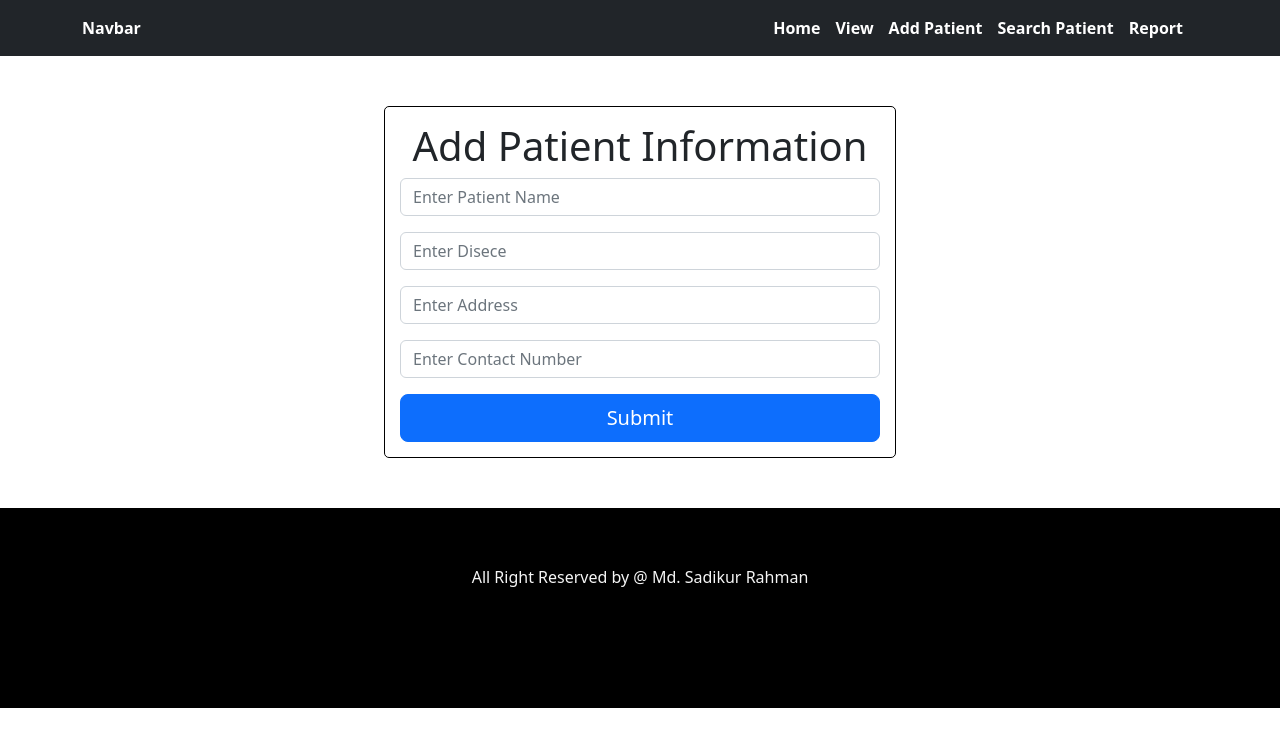
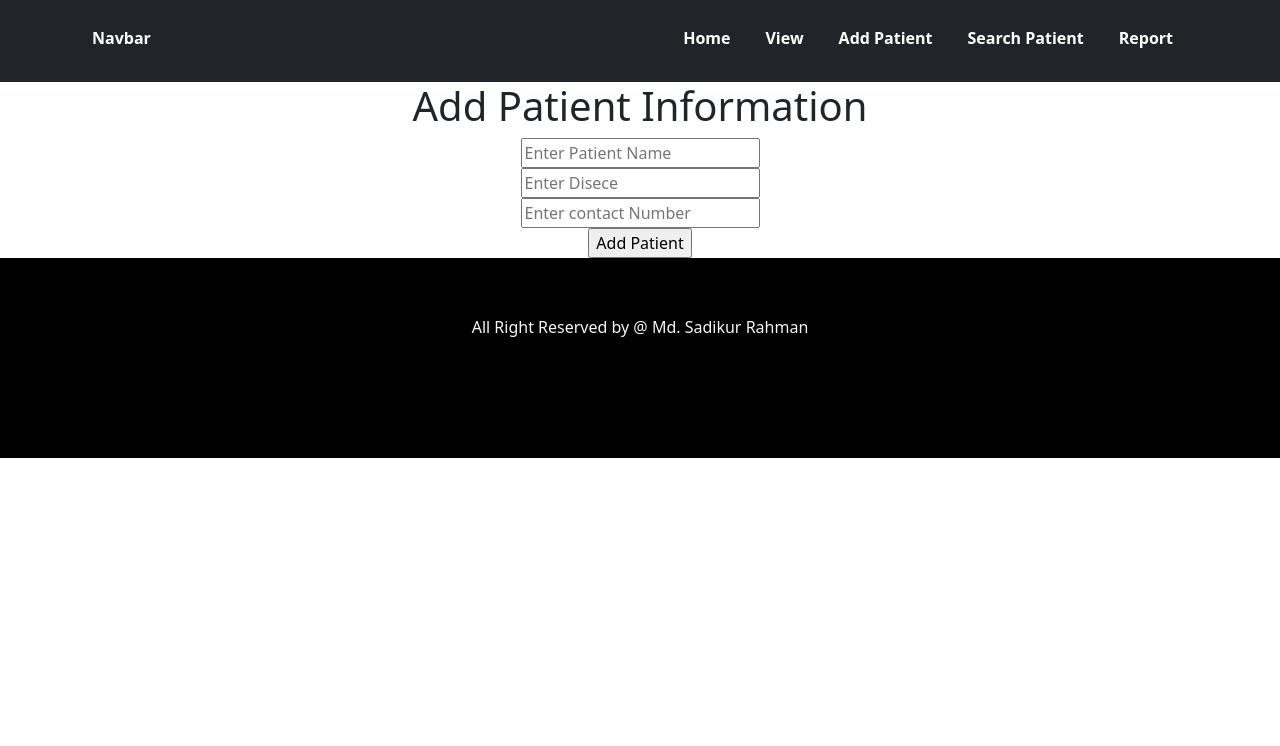
Before and after one commit to Sadik182/Patient-Management-System, a React (Create React App) app: page /insert in a window 1280 px wide. Shown: the top 746 px of the page. Built offline with nearby package versions, Linux system fonts and the light colour scheme.

Commit message:
POST method done

```diff
--- a/src/App.js
+++ b/src/App.js
@@ -4,9 +4,9 @@ import Footer from './components/Footer/Footer';
 import Header from './components/Header/Header';
 import Home from './components/Home/Home';
 import View from './components/View/View';
-import AddPatient from './components/AddPatient/AddPatient';
 import Search from './components/Search/Search'
 import Report from './components/Report/Report'
+import AddPatient from './components/AddPatient/AddPatient';
 
 function App() {
   return (
--- a/src/components/AddPatient/AddPatient.css
+++ /dev/null
@@ -1,9 +0,0 @@
-.form-container {
-    width: 40%;
-    margin: auto;
-    margin-top: 50px;
-    margin-bottom: 50px;
-    border: 1px solid black;
-    border-radius: 5px;
-    padding: 15px;
-}
--- a/src/components/AddPatient/AddPatient.js
+++ b/src/components/AddPatient/AddPatient.js
@@ -1,31 +1,44 @@
-import React from "react";
-import { Button, Form } from "react-bootstrap";
-import './AddPatient.css'
+import React from 'react';
+import { Form } from 'react-bootstrap';
 
-const Add_Patient = () => {
-  return (
-    <Form className="form-container">
-      <h1>Add Patient Information</h1>
-      <Form.Group className="mb-3" controlId="">
-        <Form.Control type="text" placeholder="Enter Patient Name" />
-      </Form.Group>
-      <Form.Group className="mb-3" controlId="">
-        <Form.Control type="text" placeholder="Enter Disece" />
-      </Form.Group>
-      <Form.Group className="mb-3" controlId="">
-        <Form.Control type="text" placeholder="Enter Address" />
-      </Form.Group>
-      <Form.Group className="mb-3" controlId="">
-        <Form.Control type="text" placeholder="Enter Contact Number" />
-      </Form.Group>
+const AddPatient = () => {
+    const addPatient = (event) => {
+      event.preventDefault();
+      const name = event.target.name.value;
+      const disece = event.target.disece.value;
+      const number = event.target.number.value;
+      const data = { name, disece, number };
 
-      <Button className="w-100" variant="primary" size="lg"  type="submit">
-        Submit
-      </Button>
-
-
-    </Form>
-  );
+      //Send to Database
+      fetch("http://localhost:5000/patient", {
+        method: "POST",
+        headers: {
+          "Content-Type": "application/json",
+        },
+        body: JSON.stringify(data),
+      })
+        .then((response) => response.json())
+        .then((data) => {
+          console.log("Success:", data);
+          alert("Patient Added Successfully");
+          event.target.reset();
+        })
+        .catch((error) => {
+          console.error("Error:", error);
+        });
+    };
+    return (
+        <div>
+            <form onSubmit={addPatient}>
+                <h1>Add Patient Information</h1>
+                <input type="text" name="name" placeholder="Enter Patient Name" required />
+                <br />
+                <input type="text" name="disece" placeholder="Enter Disece" required /> <br />
+                <input type="text" name="number" placeholder="Enter contact Number" required /> <br />
+                <input type="submit" value="Add Patient" />
+            </form>
+        </div>
+    );
 };
 
-export default Add_Patient;
+export default AddPatient;
--- a/src/components/Header/Header.css
+++ b/src/components/Header/Header.css
@@ -1,7 +1,10 @@
+
 .navbar a {
 color: white;
 text-decoration: none;
 margin-right: 15px;
 font-weight: bold;
 font-size: 16px;
+height: 50px;
+padding: 10px;
 }
--- a/src/components/Header/Header.js
+++ b/src/components/Header/Header.js
@@ -5,7 +5,7 @@ import './Header.css'
 
 const Header = () => {
   return (
-    <div>
+    <div className="header">
       <Navbar bg="dark" variant="dark">
         <Container>
           <Navbar.Brand href="#home">Navbar</Navbar.Brand>
--- a/src/components/Home/Home.js
+++ b/src/components/Home/Home.js
@@ -1,9 +1,10 @@
 import React from 'react';
+import './Home.css'
 
 const Home = () => {
     return (
         <div className='home'>
-            <h1>Welcome to Patient Management System</h1>
+            <h1 className='home-title'>Welcome to Patient Management System</h1>
             <h2>This is Home Page</h2>
         </div>
     );
--- a/src/components/View/View.css
+++ b/src/components/View/View.css
@@ -0,0 +1,7 @@
+.t-body {
+    margin: 30px 0;
+}
+.search_box {
+    width: 50%;
+    margin: auto;
+}
--- a/src/components/View/View.js
+++ b/src/components/View/View.js
@@ -1,9 +1,23 @@
-import React from 'react';
-import { Button, Table } from 'react-bootstrap';
+import React from "react";
+import "./View.css";
+import { Button, Form, InputGroup, Table } from "react-bootstrap";
 
 const View = () => {
   return (
-        <Table striped bordered hover>
+    <>
+      <div className="search_box">
+      <InputGroup className="mt-3">
+        <Form.Control
+          placeholder="Search Patient"
+          aria-label="Search Patient"
+          aria-describedby="basic-addon2"
+        />
+        <Button variant="outline-secondary" id="button-addon2">
+          Button
+        </Button>
+      </InputGroup>
+      </div>
+      <Table striped bordered hover className="t-body">
         <thead>
           <tr>
             <th>Patient ID</th>
@@ -20,9 +34,12 @@ const View = () => {
             <td>Fivver</td>
             <td>01715925172</td>
             <td>
-            <Button variant='outline' className="text-primary fw-bold">Update</Button> {'|'}
-            <Button variant='outline'>Delete</Button> {'|'}
-            <Button variant='outline'>Print</Button>
+              <Button variant="outline" className="text-primary fw-bold">
+                Update
+              </Button>{" "}
+              {"|"}
+              <Button variant="outline" className="text-danger fw-bold">Delete</Button> {"|"}
+              <Button variant="outline" className="text-success fw-bold">Print</Button>
             </td>
           </tr>
           <tr>
@@ -31,9 +48,12 @@ const View = () => {
             <td>Arssdfr</td>
             <td>01715925172</td>
             <td>
-            <Button variant='outline' className="text-primary fw-bold">Update</Button> {'|'}
-            <Button variant='outline'>Delete</Button> {'|'}
-            <Button variant='outline'>Print</Button>
+              <Button variant="outline" className="text-primary fw-bold">
+                Update
+              </Button>{" "}
+              {"|"}
+              <Button variant="outline" className="text-danger fw-bold">Delete</Button> {"|"}
+              <Button variant="outline" className="text-success fw-bold">Print</Button>
             </td>
           </tr>
           <tr>
@@ -42,14 +62,17 @@ const View = () => {
             <td>Srsdfer</td>
             <td>01715925172</td>
             <td>
-            <Button variant='outline' className="text-primary fw-bold">Update</Button> {'|'}
-            <Button variant='outline'>Delete</Button> {'|'}
-            <Button variant='outline'>Print</Button>
+              <Button variant="outline" className="text-primary fw-bold">
+                Update
+              </Button>{" "}
+              {"|"}
+              <Button variant="outline" className="text-danger fw-bold">Delete</Button> {"|"}
+              <Button variant="outline" className="text-success fw-bold">Print</Button>
             </td>
           </tr>
-
         </tbody>
       </Table>
+    </>
   );
 };
 
```
Lines whose indentation alone changed are shown as unchanged.
